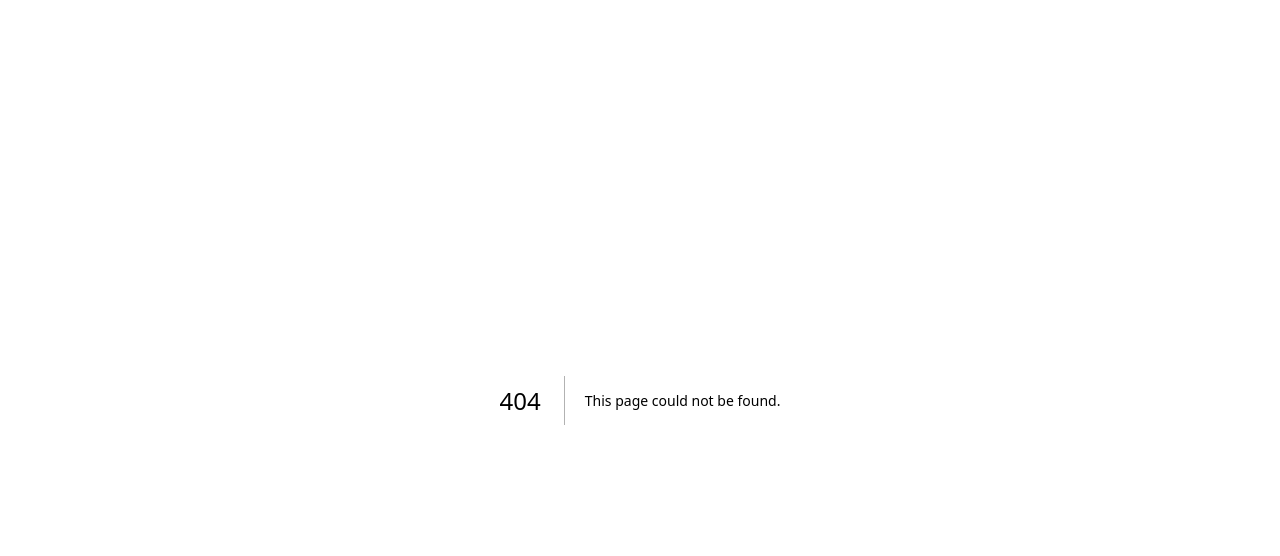
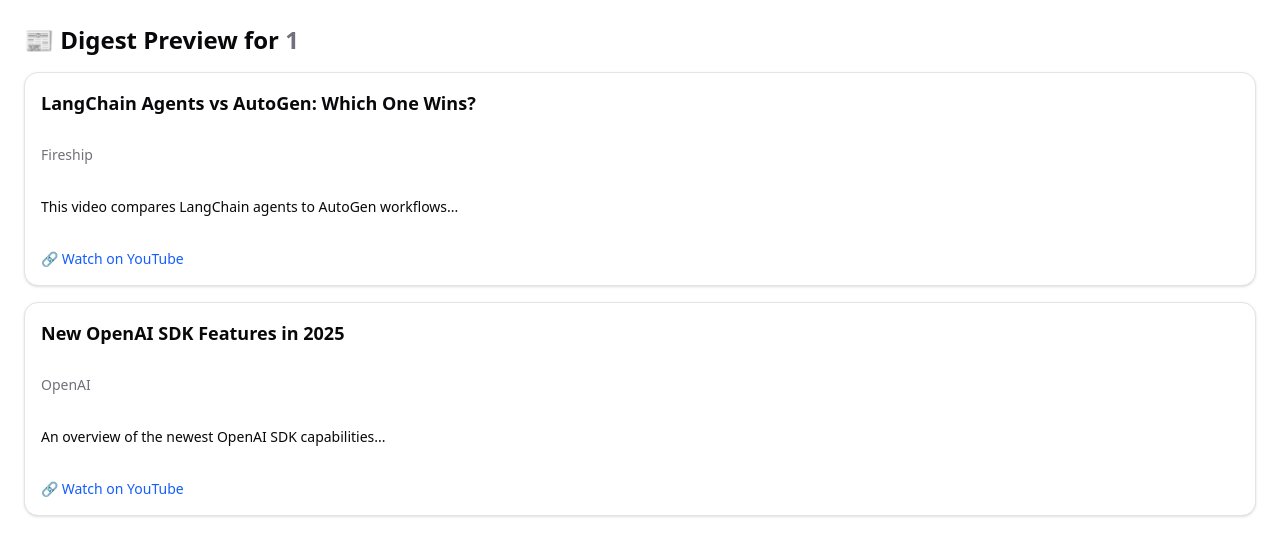
Before and after one commit to YitzhakMizrahi/techscry, a Next.js app in the folder frontend/: page /user/1 in a window 1280 px wide. Before the commit this address had no page. Shown: the top 556 px of the page. Built offline with nearby package versions, Linux system fonts and the light colour scheme.

Commit message:
feat: add User Digest page and DigestPreview component for displaying user-specific video summaries

```diff
--- /dev/null
+++ b/frontend/src/app/user/[userId]/page.tsx
@@ -0,0 +1,23 @@
+// src/app/user/[userId]/page.tsx
+import { notFound } from 'next/navigation';
+import { DigestPreview } from '@/components/DigestPreview';
+
+interface Props {
+  params: { userId: string };
+}
+
+export default function UserDigestPage({ params }: Props) {
+  const { userId } = params;
+
+  if (!userId) return notFound();
+
+  return (
+    <main className="p-6">
+      <h1 className="text-2xl font-bold mb-4">
+        📰 Digest Preview for{' '}
+        <span className="text-muted-foreground">{userId}</span>
+      </h1>
+      <DigestPreview userId={userId} />
+    </main>
+  );
+}
--- /dev/null
+++ b/frontend/src/components/DigestPreview.tsx
@@ -0,0 +1,66 @@
+// src/components/DigestPreview.tsx
+'use client';
+
+import { useEffect, useState } from 'react';
+import { Card } from '@/components/ui/card';
+
+interface DigestItem {
+  video_id: string;
+  title: string;
+  channel: string;
+  summary: string;
+  url: string;
+  score: number;
+}
+
+interface Props {
+  userId: string;
+}
+
+export function DigestPreview({ userId }: Props) {
+  const [items, setItems] = useState<DigestItem[]>([]);
+
+  useEffect(() => {
+    // TEMP: local mock data — replace with fetch from real API or file
+    const mock: DigestItem[] = [
+      {
+        video_id: 'abc123',
+        title: 'LangChain Agents vs AutoGen: Which One Wins?',
+        channel: 'Fireship',
+        summary: 'This video compares LangChain agents to AutoGen workflows...',
+        url: 'https://youtu.be/abc123',
+        score: 0.87,
+      },
+      {
+        video_id: 'xyz456',
+        title: 'New OpenAI SDK Features in 2025',
+        channel: 'OpenAI',
+        summary: 'An overview of the newest OpenAI SDK capabilities...',
+        url: 'https://youtu.be/xyz456',
+        score: 0.78,
+      },
+    ];
+    setItems(mock);
+  }, [userId]);
+
+  return (
+    <div className="grid gap-4">
+      {items.map((item) => (
+        <Card key={item.video_id} className="p-4">
+          <div className="text-lg font-semibold mb-1">{item.title}</div>
+          <div className="text-sm text-muted-foreground mb-2">
+            {item.channel}
+          </div>
+          <div className="text-sm mb-2">{item.summary}</div>
+          <a
+            href={item.url}
+            target="_blank"
+            className="text-blue-600 hover:underline text-sm"
+          >
+            🔗 Watch on YouTube
+          </a>
+        </Card>
+      ))}
+    </div>
+  );
+}
```
